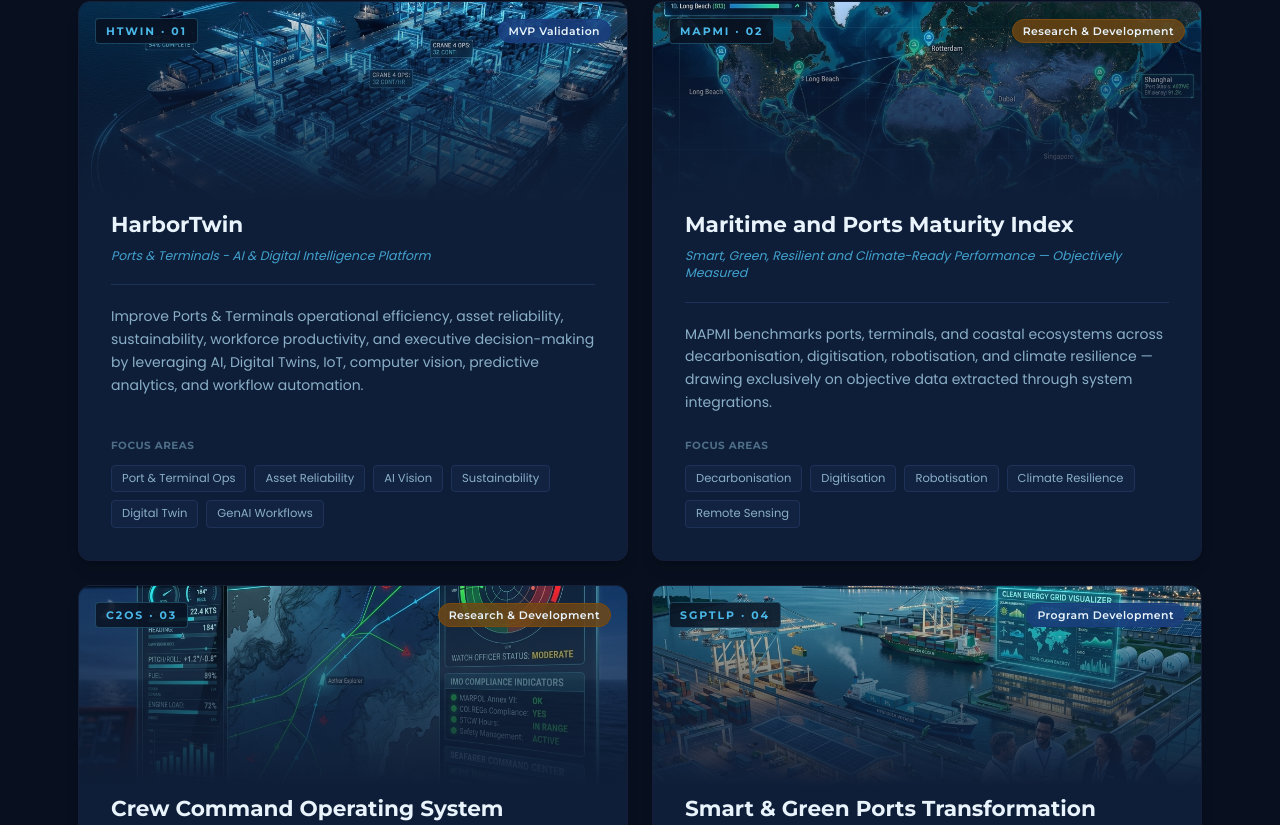
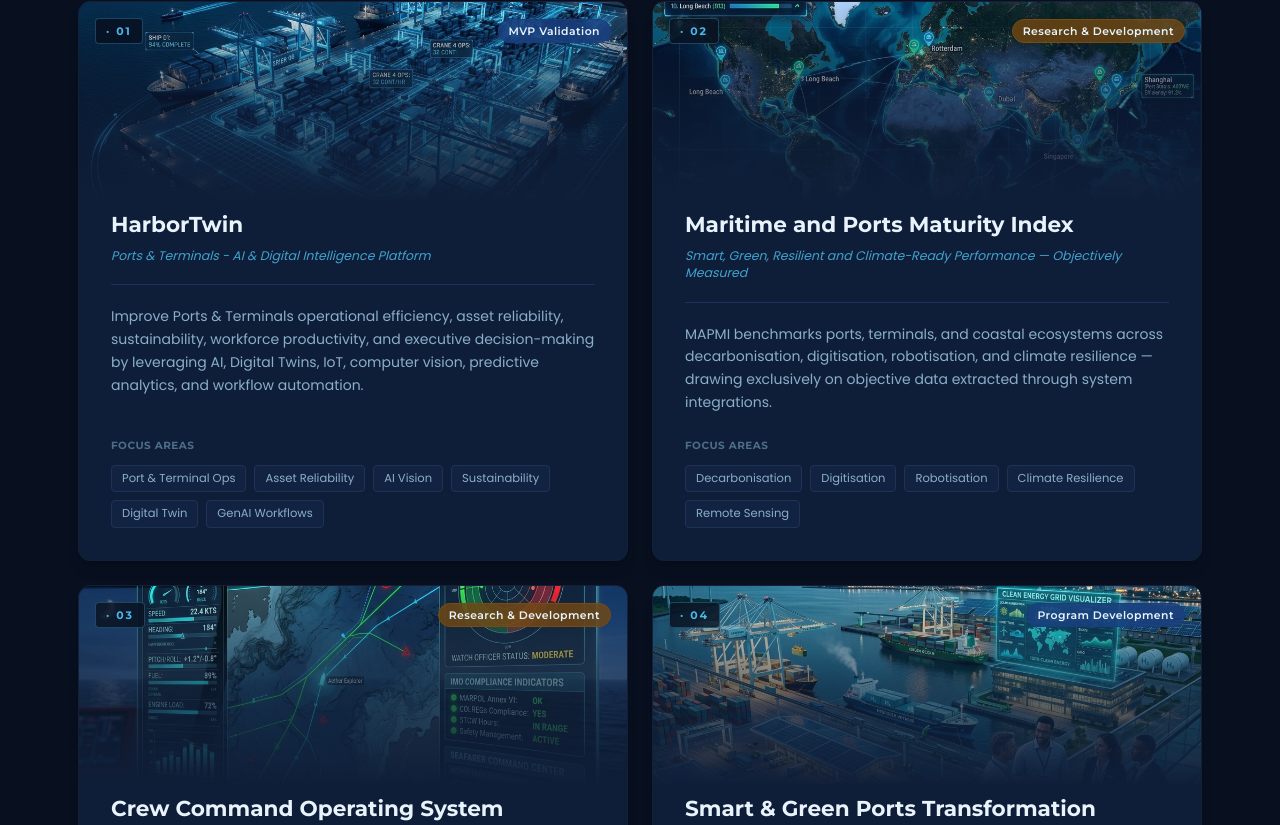
Before and after one commit to Sakthi-ctrl/Uminato-version, a Next.js app: page / in a window 1280 px wide. Shown: the part 2397-3222 px from the top of the page. Built offline with nearby package versions, Linux system fonts and the light colour scheme.

Commit message:
Update HomeProjects.tsx

```diff
--- a/src/components/HomeProjects.tsx
+++ b/src/components/HomeProjects.tsx
@@ -13,7 +13,6 @@ const STATUS_COLORS: Record<string, string> = {
 const PROJECTS = [
   {
     id: '01',
-    code: 'HTWIN',
     title: 'HarborTwin',
     subtitle: 'Ports & Terminals - AI & Digital Intelligence Platform',
     desc: 'Improve Ports & Terminals operational efficiency, asset reliability, sustainability, workforce productivity, and executive decision-making by leveraging AI, Digital Twins, IoT, computer vision, predictive analytics, and workflow automation.',
@@ -23,7 +22,6 @@ const PROJECTS = [
   },
   {
     id: '02',
-    code: 'MAPMI',
     title: 'Maritime and Ports Maturity Index',
     subtitle: 'Smart, Green, Resilient and Climate-Ready Performance — Objectively Measured',
     desc: 'MAPMI benchmarks ports, terminals, and coastal ecosystems across decarbonisation, digitisation, robotisation, and climate resilience — drawing exclusively on objective data extracted through system integrations.',
@@ -33,7 +31,6 @@ const PROJECTS = [
   },
   {
     id: '03',
-    code: 'C2OS',
     title: 'Crew Command Operating System',
     subtitle: 'The AI Co-Captain for Smarter, Safer Ship Operations',
     desc: 'C2OS is an AI-powered command intelligence platform that transforms how vessels are operated — shifting from fragmented, reactive systems to a unified autonomous brain that predicts fatigue risks.',
@@ -43,7 +40,6 @@ const PROJECTS = [
   },
   {
     id: '04',
-    code: 'SGPTLP',
     title: 'Smart & Green Ports Transformation Leadership Program',
     subtitle: 'Leading the Transition to Smarter, Greener, and More Resilient Ports',
     desc: 'A practitioner-led program for port executives, mid-level managers, and government officials navigating decarbonisation and digitalisation — delivered in hybrid format.',
```
